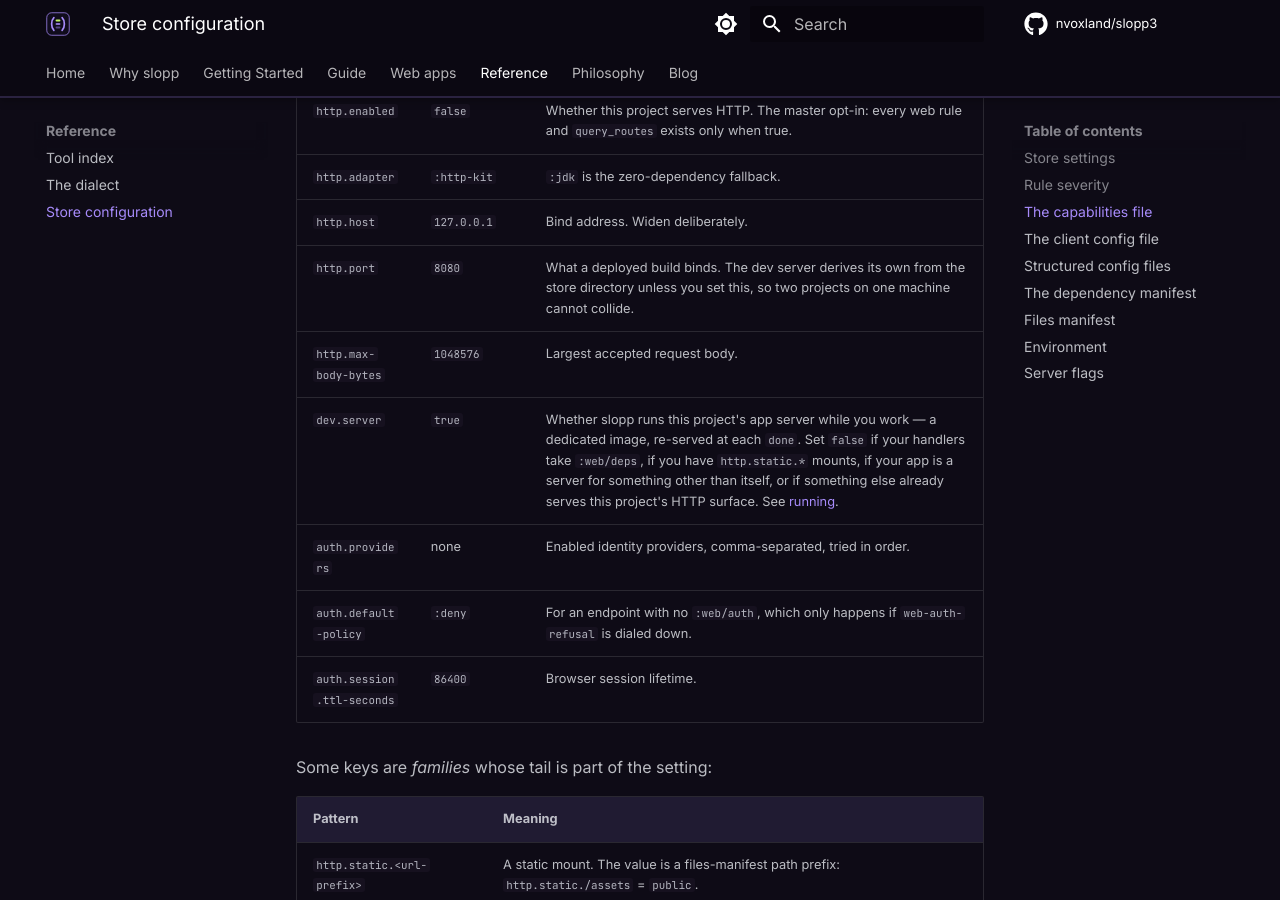
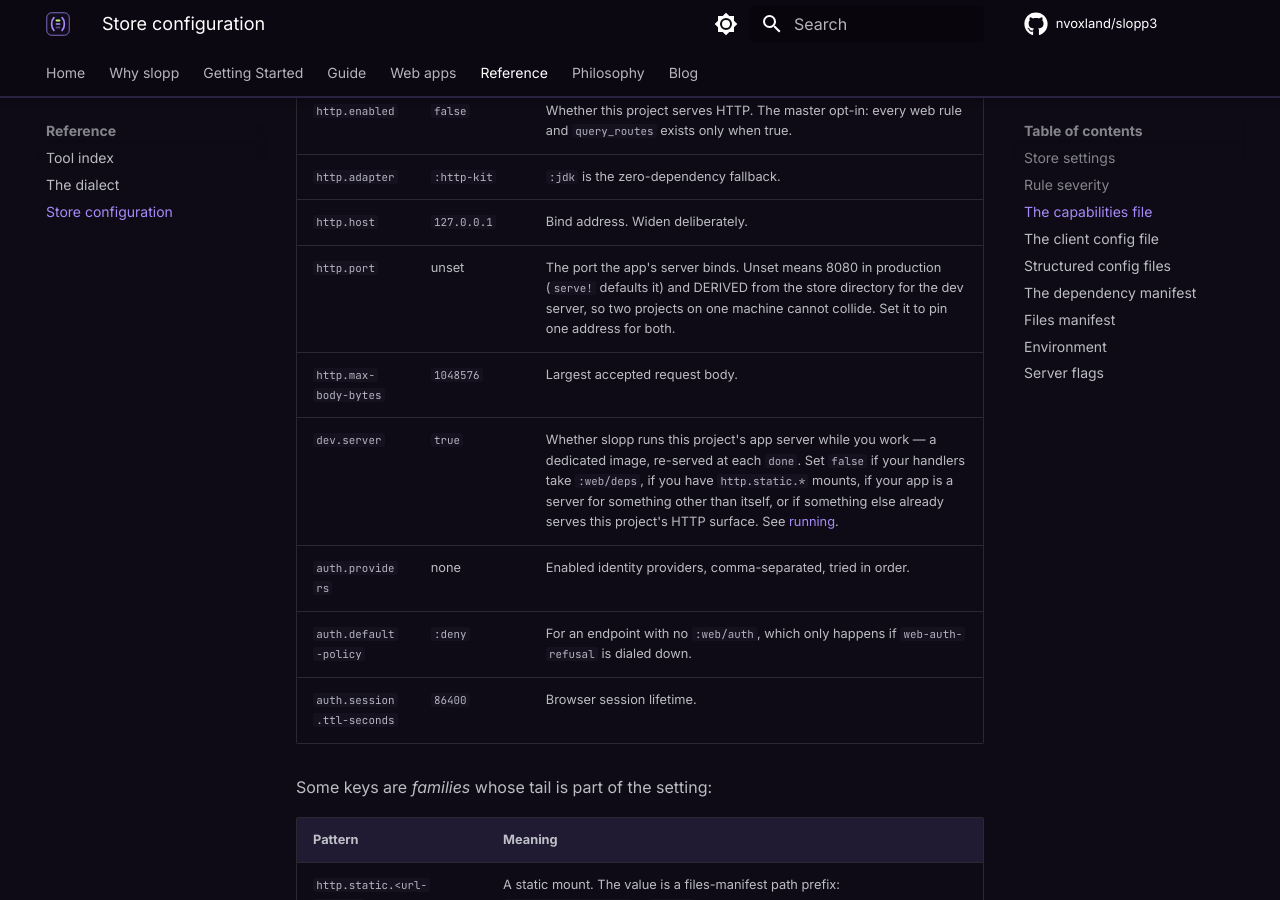
Before and after one commit to nvoxland/slopp3, an MkDocs documentation site: the page built from docs/reference/config.md, in a window 1280 px wide and 900 px high, scrolled down 1657 px. Built offline with MkDocs 1.6.1 and Material for MkDocs 9.7.7, drawn with Linux system fonts in a browser that asks for light colours; comment, search, counter and statistics services are not loaded.

Commit message:
http.port means one thing, and the transport is the instance that ignores it
query_capabilities reported :effective 8080 for an unset http.port while the
dev server bound a derived port, and nothing was listening on 8080. The SKILL
names query_capabilities as the authoritative list of every capability, so a
reader who did what the skill says got the wrong number from the surface the
skill sent them to.

The registry default was the duplicate: slopp.web/serve! already defaults
:web/port to 8080, so declaring it again resolved "unset" a layer too early —
early enough that a pin and a derivation could no longer be told apart. The
row now declares no default and says in its doc what unset means, which is
the shape ui.port already had.

```diff
--- a/docs/reference/config.md
+++ b/docs/reference/config.md
@@ -62,7 +62,7 @@ query_capabilities {}
 | `http.enabled` | `false` | Whether this project serves HTTP. The master opt-in: every web rule and `query_routes` exists only when true. |
 | `http.adapter` | `:http-kit` | `:jdk` is the zero-dependency fallback. |
 | `http.host` | `127.0.0.1` | Bind address. Widen deliberately. |
-| `http.port` | `8080` | What a deployed build binds. The dev server derives its own from the store directory unless you set this, so two projects on one machine cannot collide. |
+| `http.port` | unset | The port the app's server binds. Unset means 8080 in production (`serve!` defaults it) and DERIVED from the store directory for the dev server, so two projects on one machine cannot collide. Set it to pin one address for both. |
 | `http.max-body-bytes` | `1048576` | Largest accepted request body. |
 | `dev.server` | `true` | Whether slopp runs this project's app server while you work — a dedicated image, re-served at each `done`. Set `false` if your handlers take `:web/deps`, if you have `http.static.*` mounts, if your app is a server for something other than itself, or if something else already serves this project's HTTP surface. See [running](../guide/web/running.md). |
 | `auth.providers` | none | Enabled identity providers, comma-separated, tried in order. |
```
